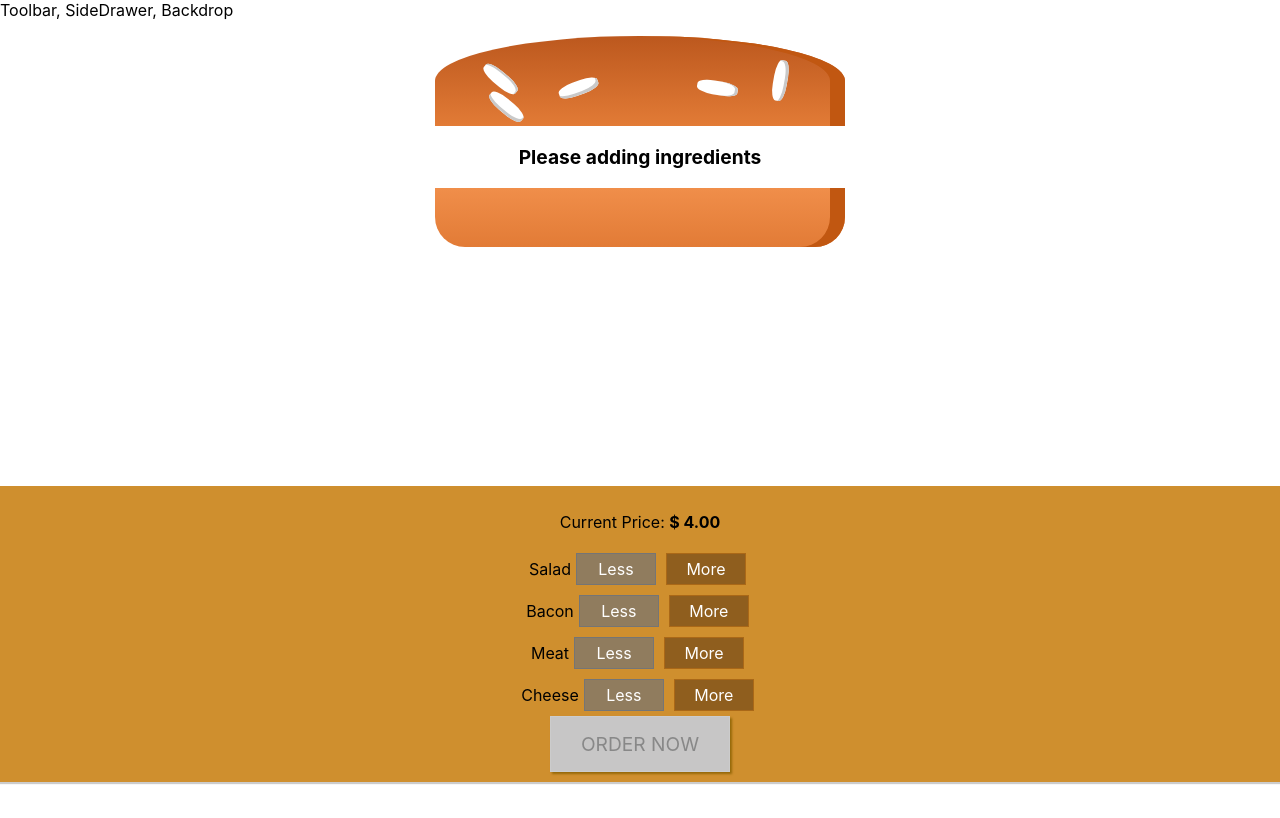
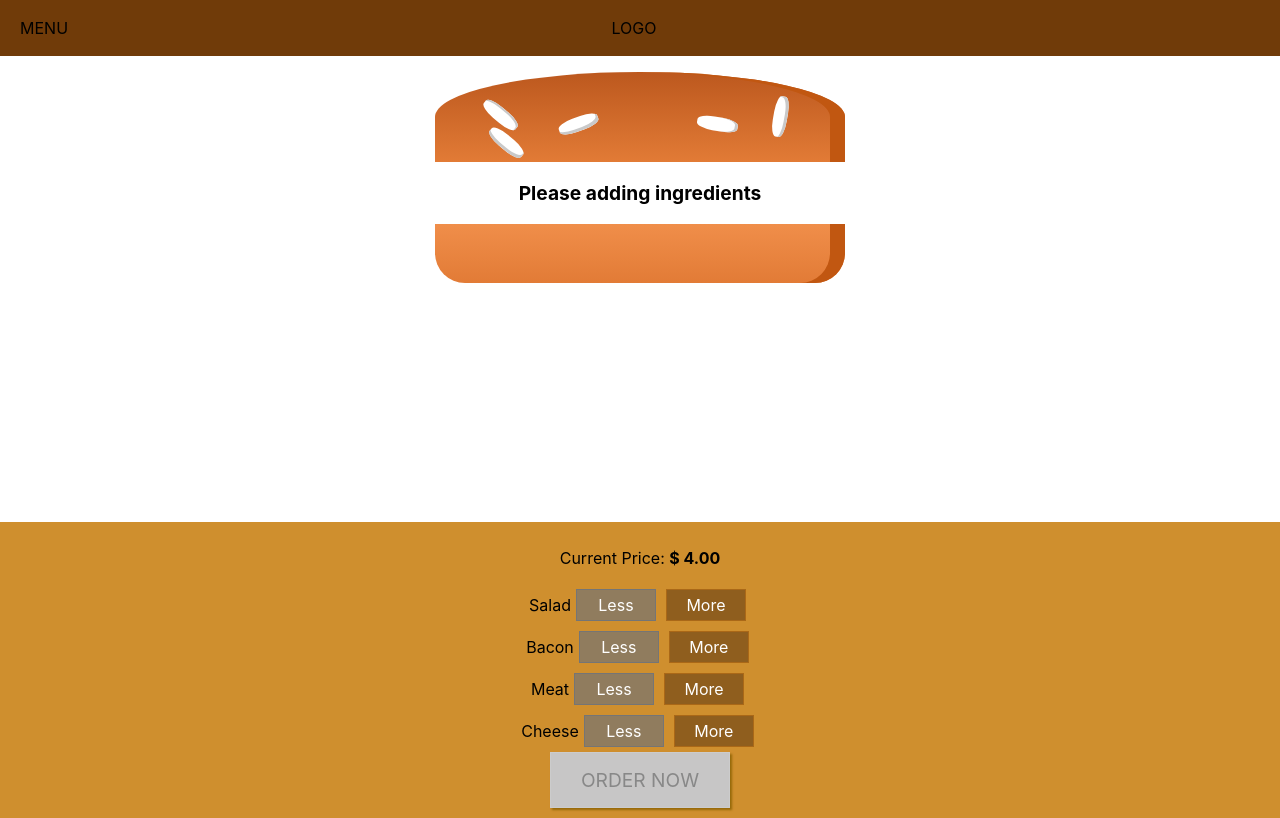
Before and after one commit to ilhamgusti/web-burger-builder, a React (Create React App) app: page / in a window 1280 px wide. Built offline with nearby package versions, Linux system fonts and the light colour scheme.

Commit message:
add Toolbar and Navigation Items

```diff
--- a/src/components/Layout/Layout.js
+++ b/src/components/Layout/Layout.js
@@ -1,9 +1,9 @@
 import React from 'react'
 import classes from './Layout.module.css'
-
+import Toolbar from '../UI/Navigation/Toolbar/Toolbar'
 const Layout = props => (
 	<>
-		<div>Toolbar, SideDrawer, Backdrop</div>
+		<Toolbar />
 		<main className={classes.Content}>{props.children}</main>
 	</>
 )
--- a/src/components/Layout/Layout.module.css
+++ b/src/components/Layout/Layout.module.css
@@ -1,3 +1,3 @@
 .Content {
-	margin-top: 16px;
+	margin-top: calc(16px + 56px);
 }
--- /dev/null
+++ b/src/components/UI/Navigation/NavigationItems/NavigationItem/NavigationItem.js
@@ -0,0 +1,15 @@
+import React from 'react'
+import classes from './NavigationItem.module.css'
+const NavigationItem = props => {
+	return (
+		<>
+			<li className={classes.NavigationItem}>
+				<a href={props.link} className={props.active ? classes.active : null}>
+					{props.children}
+				</a>
+			</li>
+		</>
+	)
+}
+
+export default NavigationItem
--- /dev/null
+++ b/src/components/UI/Navigation/NavigationItems/NavigationItem/NavigationItem.module.css
@@ -0,0 +1,24 @@
+.NavigationItem {
+	margin: 0;
+	box-sizing: border-box;
+	display: flex;
+	height: 100%;
+	align-items: center;
+}
+
+.NavigationItem a {
+	color: white;
+	text-decoration: none;
+	height: 100%;
+	padding: 16px 10px;
+	border-bottom: 4px solid transparent;
+	display: block;
+}
+
+.NavigationItem a:hover,
+.NavigationItem a:active,
+.NavigationItem a.active {
+	background-color: #8f5c2c;
+	border-color: 4px solid #40a4c8;
+	color: white;
+}
--- /dev/null
+++ b/src/components/UI/Navigation/NavigationItems/NavigationItems.js
@@ -0,0 +1,12 @@
+import React from 'react'
+import classes from './NavigationItems.module.css'
+import NavigationItem from './NavigationItem/NavigationItem'
+function NavigationItems() {
+	return (
+		<ul className={classes.NavigationItems}>
+			<NavigationItem />
+		</ul>
+	)
+}
+
+export default NavigationItems
--- /dev/null
+++ b/src/components/UI/Navigation/NavigationItems/NavigationItems.module.css
@@ -0,0 +1,8 @@
+.NavigationItems {
+	margin: 0;
+	pad: 0;
+	list-style: none;
+	display: flex;
+	align-items: center;
+	height: 100%;
+}
--- /dev/null
+++ b/src/components/UI/Navigation/Toolbar/Toolbar.js
@@ -0,0 +1,14 @@
+import React from 'react'
+import classes from './Toolbar.module.css'
+import NavigationItems from '../NavigationItems/NavigationItems';
+const Toolbar = props => {
+	return (
+		<header className={classes.Toolbar}>
+			<div>MENU</div>
+			<div>LOGO</div>
+			<NavigationItems/>
+		</header>
+	)
+}
+
+export default Toolbar
--- /dev/null
+++ b/src/components/UI/Navigation/Toolbar/Toolbar.module.css
@@ -0,0 +1,19 @@
+.Toolbar {
+	height: 56px;
+	width: 100%;
+	position: fixed;
+	top: 0;
+	left: 0;
+	background-color: #703b09;
+	display: flex;
+	justify-content: space-between;
+	align-items: center;
+	padding: 0 20px;
+	box-sizing: border-box;
+	z-index: 90;
+}
+
+.Toolbar nav{
+  height: 100%;
+
+}
```
